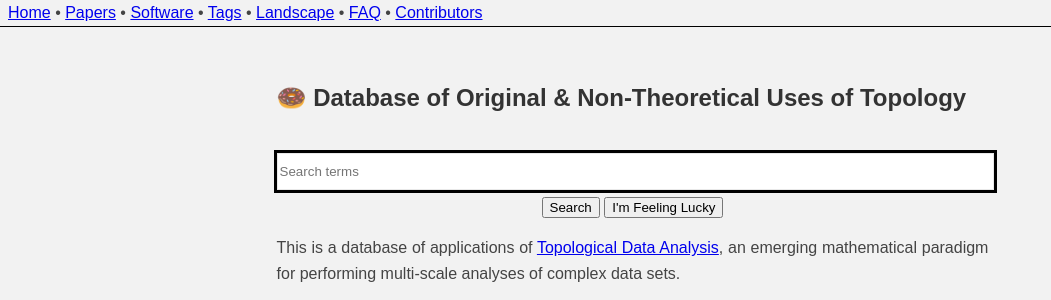
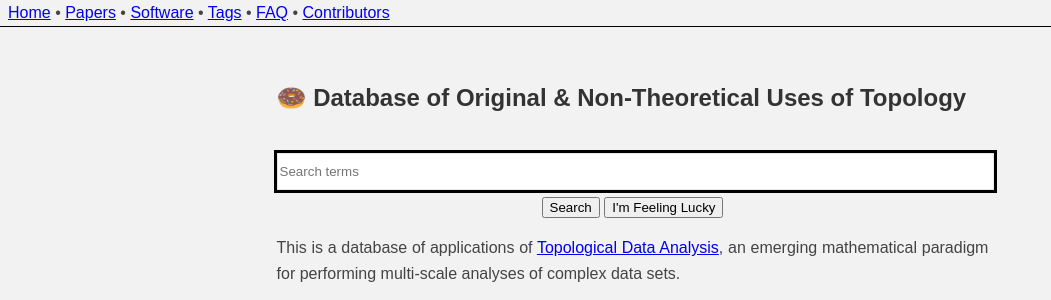
Before and after one commit to aidos-lab/DONUT, a Python web app: template donut/templates/faq.html in a window 1280 px wide. Shown: the top 300 px of the page, without its empty margins (0-1051 px from the left). Run offline with Jinja, Linux system fonts and the light colour scheme; the template is opened without the code that fills it, so the values that code supplies are empty.

Commit message:
Removed obsolete link

```diff
--- a/donut/templates/base.html
+++ b/donut/templates/base.html
@@ -17,8 +17,6 @@
         <a href="/software">Software</a>
         &bull;
         <a href="/tags">Tags</a>
-        &bull;
-        <a href="/landscape">Landscape</a>
         &bull;
         <a href="/faq">FAQ</a>
         &bull;
```
